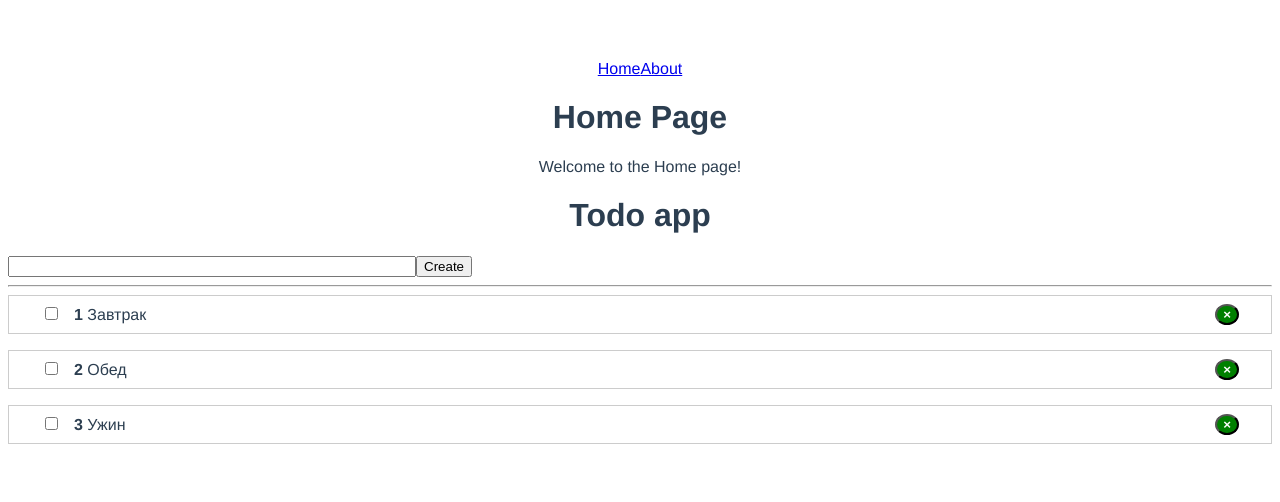
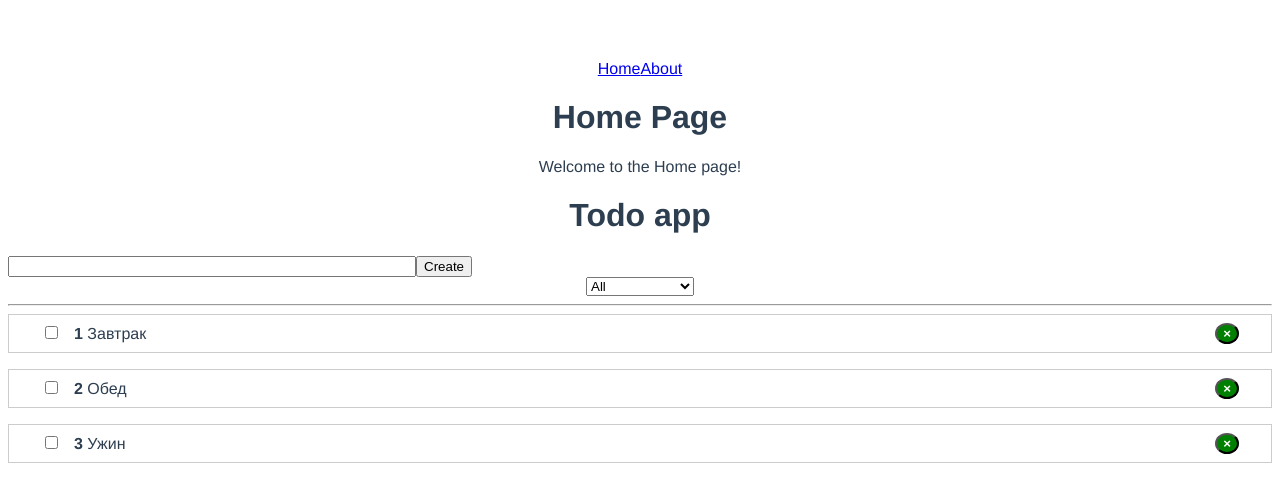
Before and after one commit to Denya163/Todo-list, a Vue app: page / in a window 1280 px wide. Shown: the top 502 px of the page. Built offline with nearby package versions, Linux system fonts and the light colour scheme.

Commit message:
preComplete

```diff
--- a/src/App.vue
+++ b/src/App.vue
@@ -10,11 +10,18 @@
     <AddTodo
         @add-todo="addTodo"
     />
+    <select v-model="filter">
+      <option value="all">All</option>
+      <option value="completed">Completed</option>
+      <option value="not-completed">Not completed</option>
+    </select>
     <hr>
     <TodoList
-      v-bind:todos="todos"
+      v-if="filteredTodos.length"
+      v-bind:todos="filteredTodos"
       @rm-todo="removeTodo"
     />
+    <p v-else>No todos.</p>
   </div>
 </template>
 
@@ -29,7 +36,8 @@
         {id: 1, title: 'Завтрак', completed: false},
         {id: 2, title: 'Обед', completed: false},
         {id: 3, title: 'Ужин', completed: false},
-      ]
+      ],
+      filter: 'all'
     }
   },
   // mounted() {
@@ -39,6 +47,26 @@
   //       this.todos = json
   //     })
   // },
+  // watch: {
+  //   filter(value) {
+  //     console.log(value)
+  //   }
+  // },
+  computed: {
+    filteredTodos() {
+      if (this.filter === 'all') {
+        return this.todos
+      }
+
+      if (this.filter === 'completed') {
+        return this.todos.filter( t => t.completed)
+      }
+
+      if (this.filter === 'not-completed') {
+        return this.todos.filter( t => !t.completed)
+      }
+    }
+  },
   methods: {
     removeTodo(id) {
       this.todos = this.todos.filter(t => t.id !== id)
```
